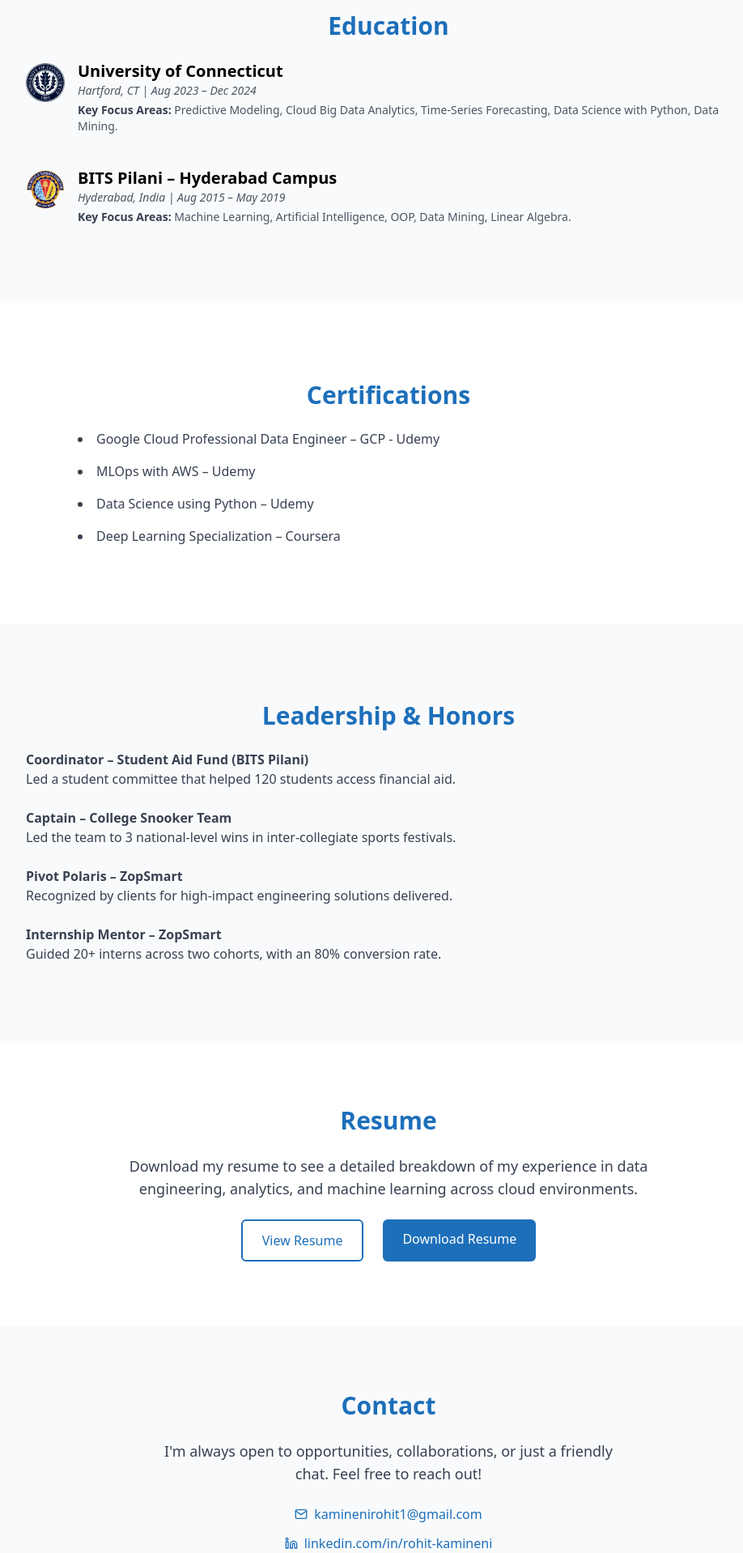
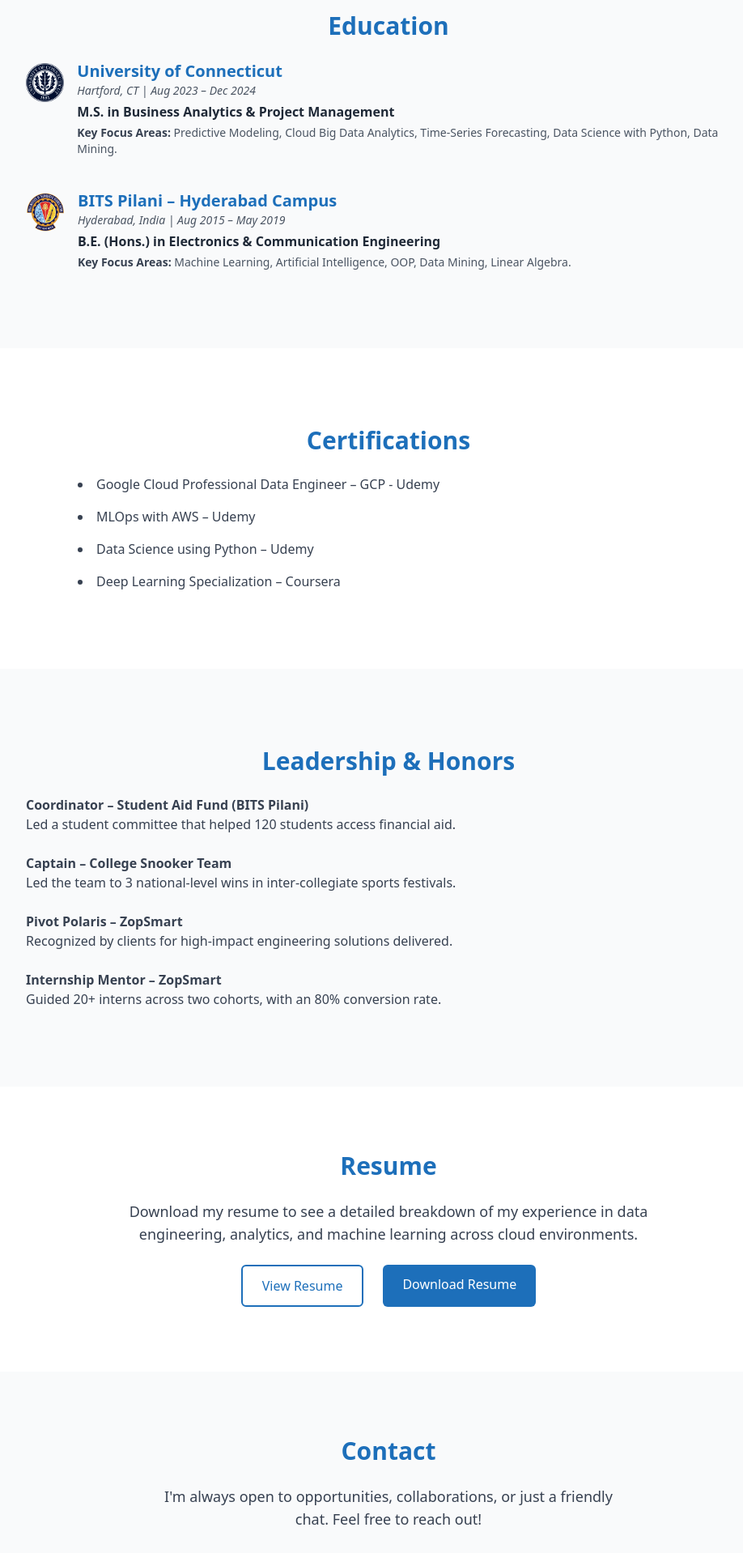
Before and after one commit to kamineni-rohit/rohit-kamineni-website, a React (Vite) app: page / in a window 1280 px wide. Shown: the part 2600-4518 px from the top of the page at 81% size, without its empty margins (160-1078 px from the left). Built offline with nearby package versions, Linux system fonts and the light colour scheme.

Commit message:
Changes v2

```diff
--- a/src/components/Contact.jsx
+++ b/src/components/Contact.jsx
@@ -1,5 +1,5 @@
 import { useState } from "react";
-import { FiMail, FiMapPin, FiLinkedin, FiUserPlus } from "react-icons/fi";
+import { FaEnvelope, FaLinkedin, FaMapMarkerAlt, FaUserPlus } from "react-icons/fa";
 import ContactFormModal from "./ContactFormModal";
 
 const Contact = () => {
@@ -18,7 +18,7 @@ const Contact = () => {
 
       <div className="space-y-3 text-gray-700 text-md mb-6">
         <p className="flex justify-center items-center gap-2">
-          <FiMail className="text-accent" />{" "}
+          <FaEnvelope className="text-accent" />
           <a
             href="mailto:kaminenirohit1@gmail.com"
             className="text-accent hover:underline"
@@ -27,7 +27,7 @@ const Contact = () => {
           </a>
         </p>
         <p className="flex justify-center items-center gap-2">
-          <FiLinkedin className="text-accent" />{" "}
+          <FaLinkedin className="text-accent" />
           <a
             href="https://www.linkedin.com/in/rohit-kamineni"
             target="_blank"
@@ -38,7 +38,8 @@ const Contact = () => {
           </a>
         </p>
         <p className="flex justify-center items-center gap-2">
-          <FiMapPin className="text-accent" /> Hartford, CT
+          <FaMapMarkerAlt className="text-accent" />
+          Hartford, CT
         </p>
       </div>
 
@@ -46,7 +47,7 @@ const Contact = () => {
         onClick={() => setShowForm(true)}
         className="inline-flex items-center gap-2 px-6 py-2 border-2 border-accent text-accent hover:bg-accent hover:text-white transition rounded"
       >
-        <FiUserPlus /> Leave Your Info
+        <FaUserPlus /> Leave Your Info
       </button>
 
       {showForm && <ContactFormModal onClose={() => setShowForm(false)} />}
--- a/src/components/ContactFormModal.jsx
+++ b/src/components/ContactFormModal.jsx
@@ -2,6 +2,7 @@ import { useState } from "react";
 import { FiX } from "react-icons/fi";
 
 const ContactFormModal = ({ onClose }) => {
+  const [submitted, setSubmitted] = useState(false);
   const [form, setForm] = useState({
     firstName: "",
     lastName: "",
@@ -11,26 +12,37 @@ const ContactFormModal = ({ onClose }) => {
     message: "",
   });
 
-  const handleChange = (e) => {
+  const handleChange = (e) =>
     setForm({ ...form, [e.target.name]: e.target.value });
-  };
 
   const handleSubmit = (e) => {
     e.preventDefault();
-    console.log("Submitted form:", form);
+    console.log("Submitted:", form);
+    setSubmitted(true);
+    setTimeout(() => {
       onClose();
+      setSubmitted(false);
+    }, 1800);
   };
 
   return (
     <div className="fixed inset-0 bg-black bg-opacity-40 z-50 flex justify-center items-center">
-      <div className="bg-white rounded-lg p-6 w-full max-w-lg relative shadow-lg">
+      <div className="bg-white rounded-2xl p-6 w-full max-w-lg relative shadow-xl transition-all duration-300">
         <button
           onClick={onClose}
           className="absolute top-3 right-3 text-gray-600 hover:text-red-500"
         >
           <FiX size={20} />
         </button>
-        <h3 className="text-xl font-bold mb-4 text-accent">Leave Your Info</h3>
+        {submitted ? (
+          <div className="text-center text-accent font-semibold text-lg animate-pulse">
+            Thank you! Your info has been submitted 🎉
+          </div>
+        ) : (
+          <>
+            <h3 className="text-xl font-bold mb-4 text-accent">
+              Leave Your Info
+            </h3>
             <form onSubmit={handleSubmit} className="space-y-4">
               <div className="flex gap-4">
                 <input
@@ -82,6 +94,8 @@ const ContactFormModal = ({ onClose }) => {
                 Submit
               </button>
             </form>
+          </>
+        )}
       </div>
     </div>
   );
--- a/src/components/Education.jsx
+++ b/src/components/Education.jsx
@@ -11,17 +11,27 @@ const Education = () => {
 
       <div className="max-w-4xl mx-auto space-y-10 text-left">
         <div className="flex items-start gap-4">
+          <a href="https://www.uconn.edu" target="_blank" rel="noreferrer">
             <img
               src={uconnLogo}
               alt="UConn"
               className="w-12 h-12 object-contain mt-1"
             />
+          </a>
           <div>
-            <h3 className="text-xl font-semibold">
+            <a
+              href="https://grad.business.uconn.edu/msbapm/"
+              target="_blank"
+              rel="noreferrer"
+              className="text-xl font-semibold text-accent hover:underline"
+            >
               University of Connecticut
-            </h3>
+            </a>
             <p className="italic text-sm text-gray-600">
               Hartford, CT | Aug 2023 – Dec 2024
+            </p>
+            <p className="text-md mt-1">
+              <span className="font-semibold text-gray-800">M.S. in Business Analytics & Project Management</span>
             </p>
             <p className="text-sm text-gray-600 mt-1">
               <span className="font-semibold text-gray-700">Key Focus Areas:</span>{" "}
@@ -32,15 +42,27 @@ const Education = () => {
         </div>
 
         <div className="flex items-start gap-4">
+          <a href="https://www.bits-pilani.ac.in" target="_blank" rel="noreferrer">
             <img
               src={bitsLogo}
               alt="BITS Pilani"
               className="w-12 h-12 object-contain mt-1"
             />
+          </a>
           <div>
-            <h3 className="text-xl font-semibold">BITS Pilani – Hyderabad Campus</h3>
+            <a
+              href="https://www.bits-pilani.ac.in/academics/integrated-first-degree/b-e-electronics-communication/"
+              target="_blank"
+              rel="noreferrer"
+              className="text-xl font-semibold text-accent hover:underline"
+            >
+              BITS Pilani – Hyderabad Campus
+            </a>
             <p className="italic text-sm text-gray-600">
               Hyderabad, India | Aug 2015 – May 2019
+            </p>
+            <p className="text-md mt-1">
+              <span className="font-semibold text-gray-800">B.E. (Hons.) in Electronics & Communication Engineering</span>
             </p>
             <p className="text-sm text-gray-600 mt-1">
               <span className="font-semibold text-gray-700">Key Focus Areas:</span>{" "}
```
Lines whose indentation alone changed are shown as unchanged.
